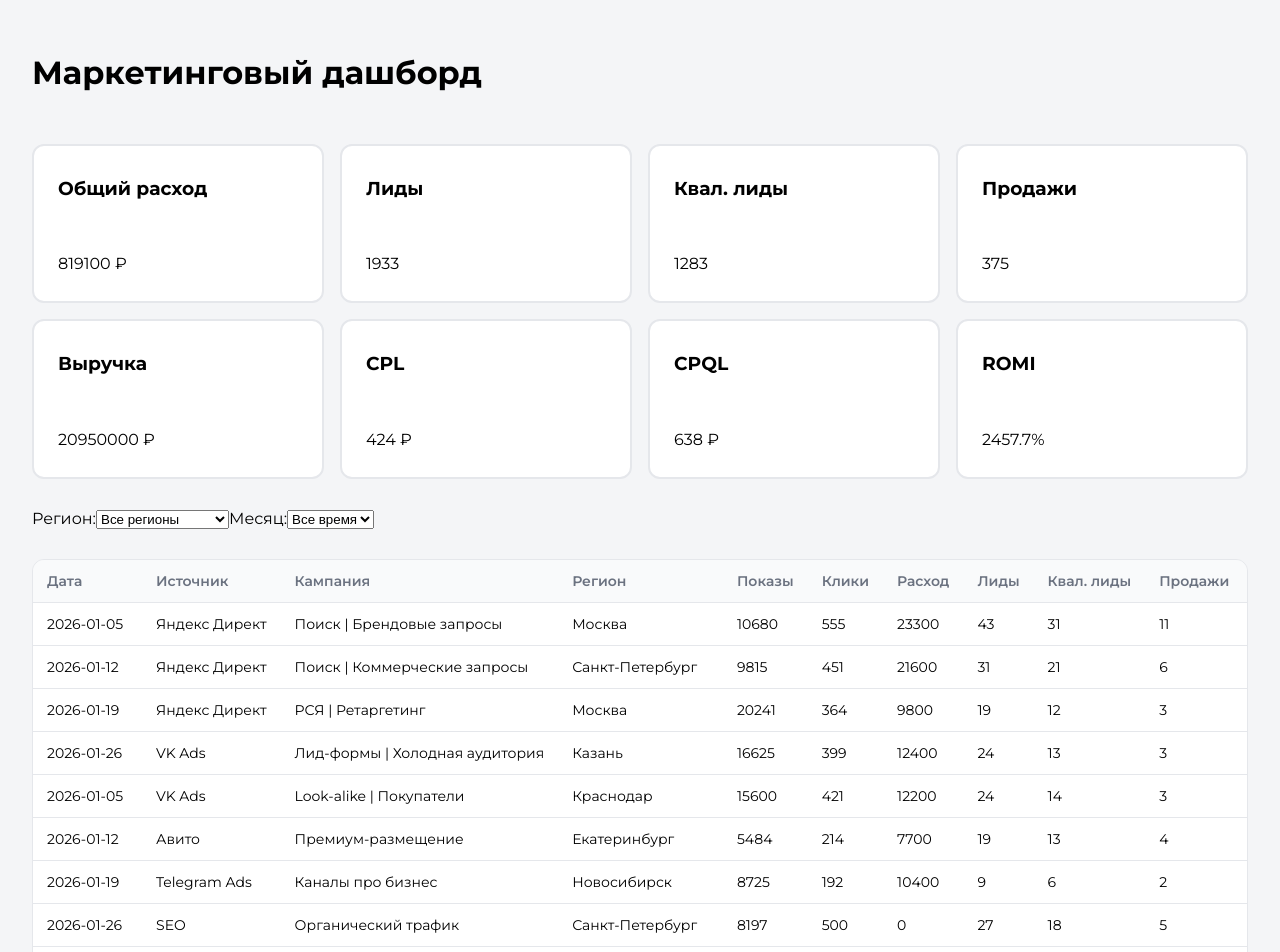
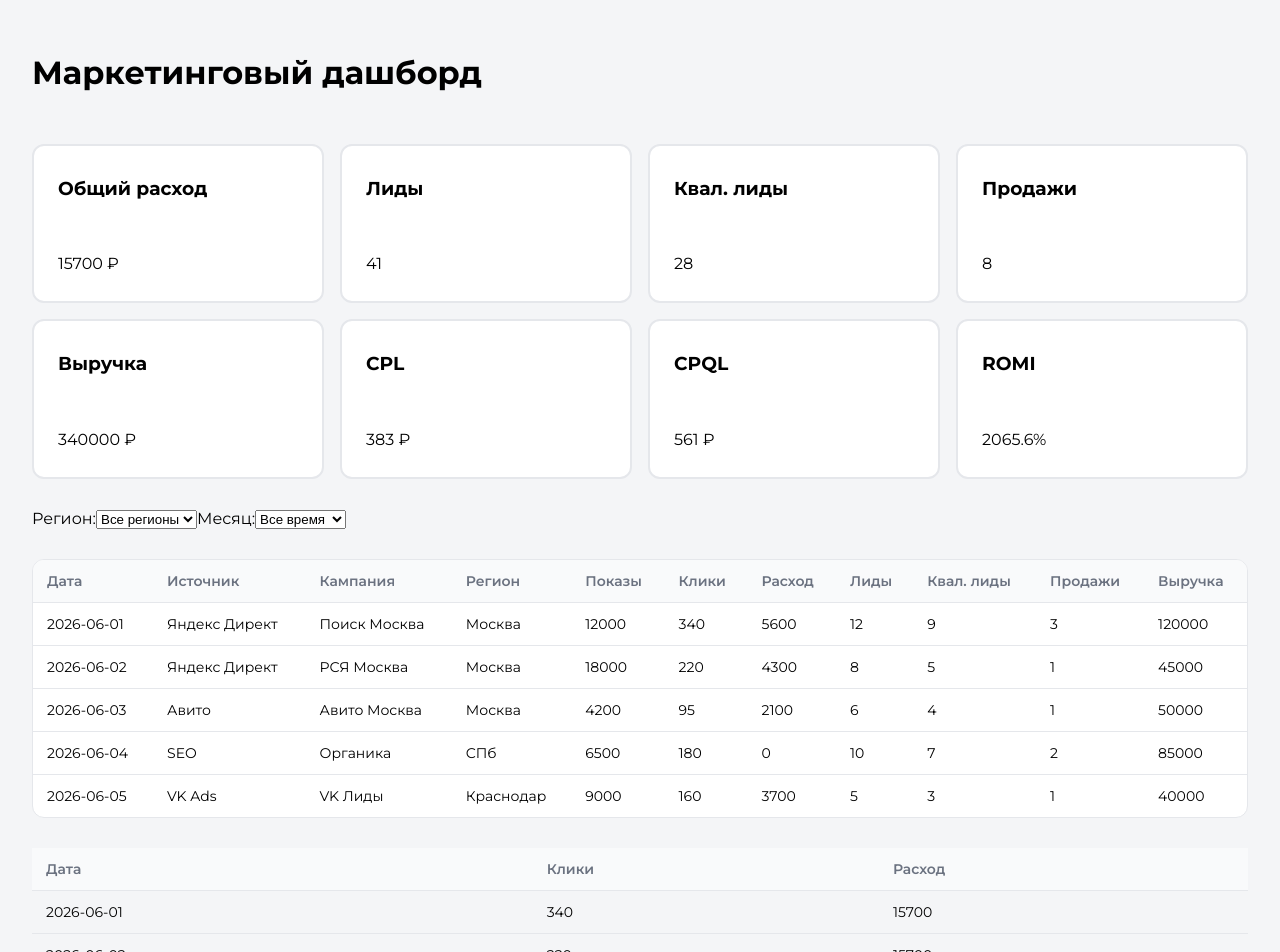
Before and after one commit to maminn174/Marketing-analytical-dashboard, a React (Vite) app: page / in a window 1280 px wide. Shown: the top 952 px of the page. Built offline with nearby package versions, Linux system fonts and the light colour scheme.

Commit message:
Revert "Add richer marketing mock data"
This reverts commit 25b62098d7aab2e4f0f75a697504c22ca1dc5b99.

```diff
--- a/src/App.jsx
+++ b/src/App.jsx
@@ -12,14 +12,14 @@ const App = () => {
   const [selectedRegion, setSelectedRegion] = useState("Все регионы")
   const [selectedMonth, setSelectedMonth] = useState("Все время")
   const regions = ["Все регионы", ...new Set(mockData.map((item) => item.region))]
-  const months = ["Все время", ...new Set(mockData.map((item) => item.month))]
+  const months = ["Все время", ...new Set(mockData.map((item) => item.date))]
 
   const filteredData = mockData.filter((item) => {
     const regionMatch =
       selectedRegion === "Все регионы" || item.region === selectedRegion
 
     const monthMatch =
-      selectedMonth === "Все время" || item.month === selectedMonth
+      selectedMonth === "Все время" || item.date === selectedMonth
 
     return regionMatch && monthMatch
   })
--- a/src/data/mockData.js
+++ b/src/data/mockData.js
@@ -1,164 +1,72 @@
-const campaigns = [
+export const mockData = [
   {
+    id: 1,
+    date: '2026-06-01',
     source: 'Яндекс Директ',
-    campaign: 'Поиск | Брендовые запросы',
-    region: 'Москва',
-    baseImpressions: 14800,
-    clickRate: 0.052,
-    cpc: 42,
-    leadRate: 0.078,
-    qualifiedRate: 0.72,
-    saleRate: 0.34,
-    averageCheck: 62000,
+    campaign: "Поиск Москва",
+    region: "Москва",
+    impressions: 12000,
+    clicks: 340,
+    spend: 5600,
+    leads: 12,
+    qualifiedLeads: 9,
+    sales: 3,
+    revenue: 120000
   },
   {
-    source: 'Яндекс Директ',
-    campaign: 'Поиск | Коммерческие запросы',
-    region: 'Санкт-Петербург',
-    baseImpressions: 12600,
-    clickRate: 0.046,
-    cpc: 48,
-    leadRate: 0.069,
-    qualifiedRate: 0.67,
-    saleRate: 0.29,
-    averageCheck: 58000,
+    id: 2,
+    date: "2026-06-02",
+    source: "Яндекс Директ",
+    campaign: "РСЯ Москва",
+    region: "Москва",
+    impressions: 18000,
+    clicks: 220,
+    spend: 4300,
+    leads: 8,
+    qualifiedLeads: 5,
+    sales: 1,
+    revenue: 45000
   },
   {
-    source: 'Яндекс Директ',
-    campaign: 'РСЯ | Ретаргетинг',
-    region: 'Москва',
-    baseImpressions: 24200,
-    clickRate: 0.018,
-    cpc: 27,
-    leadRate: 0.052,
-    qualifiedRate: 0.61,
-    saleRate: 0.24,
-    averageCheck: 54000,
+    id: 3,
+    date: "2026-06-03",
+    source: "Авито",
+    campaign: "Авито Москва",
+    region: "Москва",
+    impressions: 4200,
+    clicks: 95,
+    spend: 2100,
+    leads: 6,
+    qualifiedLeads: 4,
+    sales: 1,
+    revenue: 50000
   },
   {
-    source: 'VK Ads',
-    campaign: 'Лид-формы | Холодная аудитория',
-    region: 'Казань',
-    baseImpressions: 18600,
-    clickRate: 0.024,
-    cpc: 31,
-    leadRate: 0.061,
-    qualifiedRate: 0.55,
-    saleRate: 0.2,
-    averageCheck: 47000,
+    id: 4,
+    date: "2026-06-04",
+    source: "SEO",
+    campaign: "Органика",
+    region: "СПб",
+    impressions: 6500,
+    clicks: 180,
+    spend: 0,
+    leads: 10,
+    qualifiedLeads: 7,
+    sales: 2,
+    revenue: 85000
   },
   {
-    source: 'VK Ads',
-    campaign: 'Look-alike | Покупатели',
-    region: 'Краснодар',
-    baseImpressions: 16400,
-    clickRate: 0.027,
-    cpc: 29,
-    leadRate: 0.058,
-    qualifiedRate: 0.58,
-    saleRate: 0.22,
-    averageCheck: 45000,
-  },
-  {
-    source: 'Авито',
-    campaign: 'Премиум-размещение',
-    region: 'Екатеринбург',
-    baseImpressions: 7600,
-    clickRate: 0.039,
-    cpc: 36,
-    leadRate: 0.089,
-    qualifiedRate: 0.7,
-    saleRate: 0.31,
-    averageCheck: 52000,
-  },
-  {
-    source: 'Telegram Ads',
-    campaign: 'Каналы про бизнес',
-    region: 'Новосибирск',
-    baseImpressions: 11200,
-    clickRate: 0.022,
-    cpc: 54,
-    leadRate: 0.047,
-    qualifiedRate: 0.63,
-    saleRate: 0.27,
-    averageCheck: 56000,
-  },
-  {
-    source: 'SEO',
-    campaign: 'Органический трафик',
-    region: 'Санкт-Петербург',
-    baseImpressions: 9800,
-    clickRate: 0.061,
-    cpc: 0,
-    leadRate: 0.054,
-    qualifiedRate: 0.66,
-    saleRate: 0.26,
-    averageCheck: 50000,
-  },
-  {
-    source: 'Email',
-    campaign: 'Реактивация базы',
-    region: 'Москва',
-    baseImpressions: 5200,
-    clickRate: 0.082,
-    cpc: 3,
-    leadRate: 0.092,
-    qualifiedRate: 0.74,
-    saleRate: 0.36,
-    averageCheck: 61000,
-  },
-  {
-    source: '2GIS',
-    campaign: 'Карточка компании',
-    region: 'Нижний Новгород',
-    baseImpressions: 6800,
-    clickRate: 0.033,
-    cpc: 18,
-    leadRate: 0.071,
-    qualifiedRate: 0.64,
-    saleRate: 0.25,
-    averageCheck: 43000,
-  },
+    id: 5,
+    date: "2026-06-05",
+    source: "VK Ads",
+    campaign: "VK Лиды",
+    region: "Краснодар",
+    impressions: 9000,
+    clicks: 160,
+    spend: 3700,
+    leads: 5,
+    qualifiedLeads: 3,
+    sales: 1,
+    revenue: 40000
+  }
 ];
-
-const months = [
-  { value: '2026-01', days: [5, 12, 19, 26], factor: 0.82 },
-  { value: '2026-02', days: [3, 10, 17, 24], factor: 0.9 },
-  { value: '2026-03', days: [4, 11, 18, 25], factor: 1.04 },
-  { value: '2026-04', days: [2, 9, 16, 23], factor: 1.12 },
-  { value: '2026-05', days: [6, 13, 20, 27], factor: 1.18 },
-  { value: '2026-06', days: [1, 8, 15, 22], factor: 1.26 },
-];
-
-const formatDate = (month, day) => `${month}-${String(day).padStart(2, '0')}`;
-
-const roundToHundreds = (value) => Math.round(value / 100) * 100;
-
-export const mockData = months.flatMap((month, monthIndex) =>
-  campaigns.map((campaign, campaignIndex) => {
-    const wave = 0.88 + ((monthIndex + campaignIndex) % 5) * 0.07;
-    const impressions = Math.round(campaign.baseImpressions * month.factor * wave);
-    const clicks = Math.round(impressions * campaign.clickRate);
-    const spend = roundToHundreds(clicks * campaign.cpc);
-    const leads = Math.max(1, Math.round(clicks * campaign.leadRate));
-    const qualifiedLeads = Math.max(1, Math.round(leads * campaign.qualifiedRate));
-    const sales = Math.max(0, Math.round(qualifiedLeads * campaign.saleRate));
-    const revenue = sales * campaign.averageCheck;
-
-    return {
-      id: monthIndex * campaigns.length + campaignIndex + 1,
-      date: formatDate(month.value, month.days[campaignIndex % month.days.length]),
-      month: month.value,
-      source: campaign.source,
-      campaign: campaign.campaign,
-      region: campaign.region,
-      impressions,
-      clicks,
-      spend,
-      leads,
-      qualifiedLeads,
-      sales,
-      revenue,
-    };
-  })
-);
```
